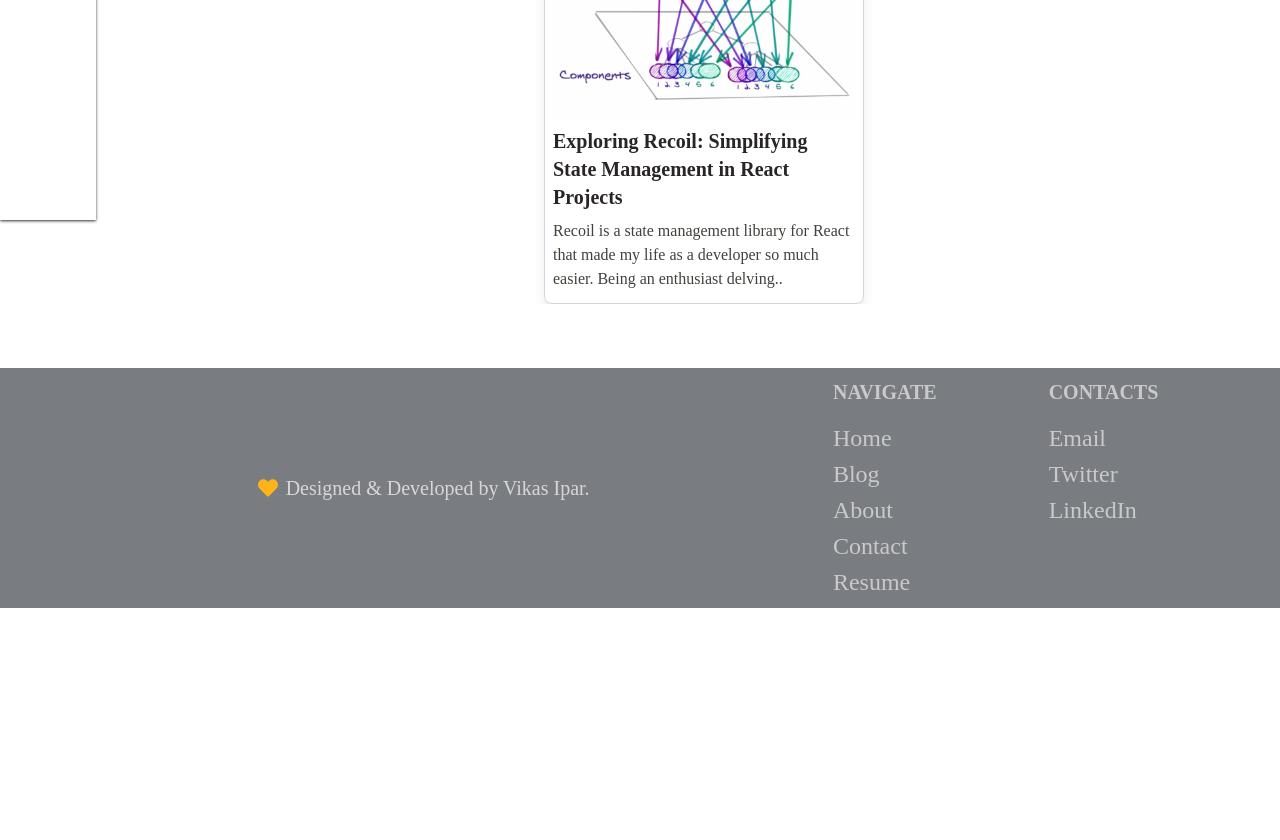
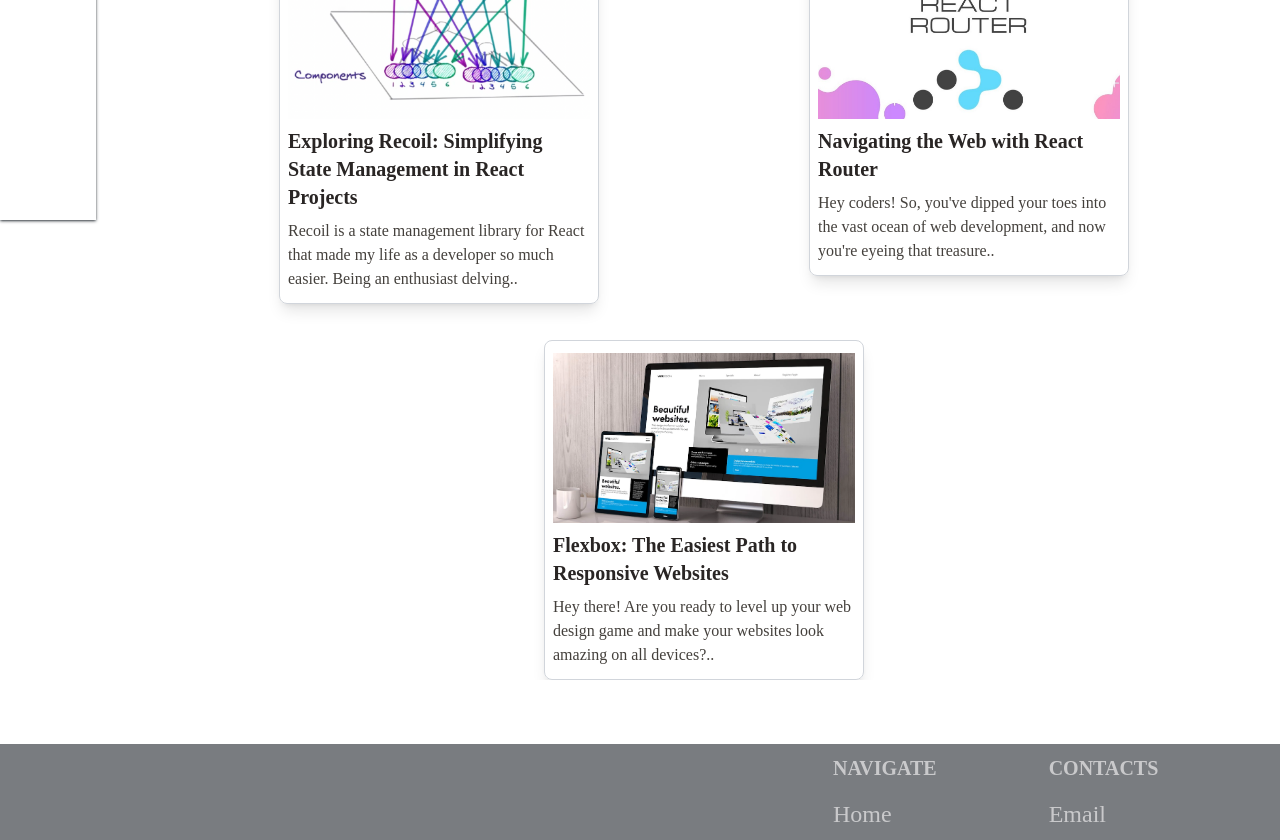
Before and after one commit to vikasipar/portfolio, a React (Vite) app: page /blog in a window 1280 px wide. Shown: the part 580-1420 px from the top of the page. Before the commit the page ends 1188 px from the top, so only its background shows below. Built offline with nearby package versions, Linux system fonts and the light colour scheme.

Commit message:
Add new blogs

```diff
--- a/src/components/Blog.jsx
+++ b/src/components/Blog.jsx
@@ -28,13 +28,22 @@ function Blog() {
       img: "/static/recoil.png",
       desc: "Recoil is a state management library for React that made my life as a developer so much easier. Being an enthusiast delving",
     },
-    // {
-    //   id: 1,
-    //   topic: "",
-    //   title: "",
-    //   img: "",
-    //   desc: "",
-    // },
+    {
+      id: 4,
+      topic: "Router",
+      url: "https://medium.com/@vikasipar/navigating-the-web-with-react-router-d68416bd79c8",
+      title: "Navigating the Web with React Router",
+      img: "/static/router.jpg",
+      desc: "Hey coders! So, you've dipped your toes into the vast ocean of web development, and now you're eyeing that treasure",
+    },
+    {
+      id: 5,
+      topic: "Responsiveness",
+      url: "https://medium.com/@vikasipar/flexbox-the-easiest-path-to-responsive-websites-688415a06c57",
+      title: "Flexbox: The Easiest Path to Responsive Websites",
+      img: "/static/responsive.png",
+      desc: "Hey there! Are you ready to level up your web design game and make your websites look amazing on all devices?",
+    },
   ];
   return (
     <>
```
Also changed, not shown: public/static/responsive.png (added), public/static/router.jpg (added).
